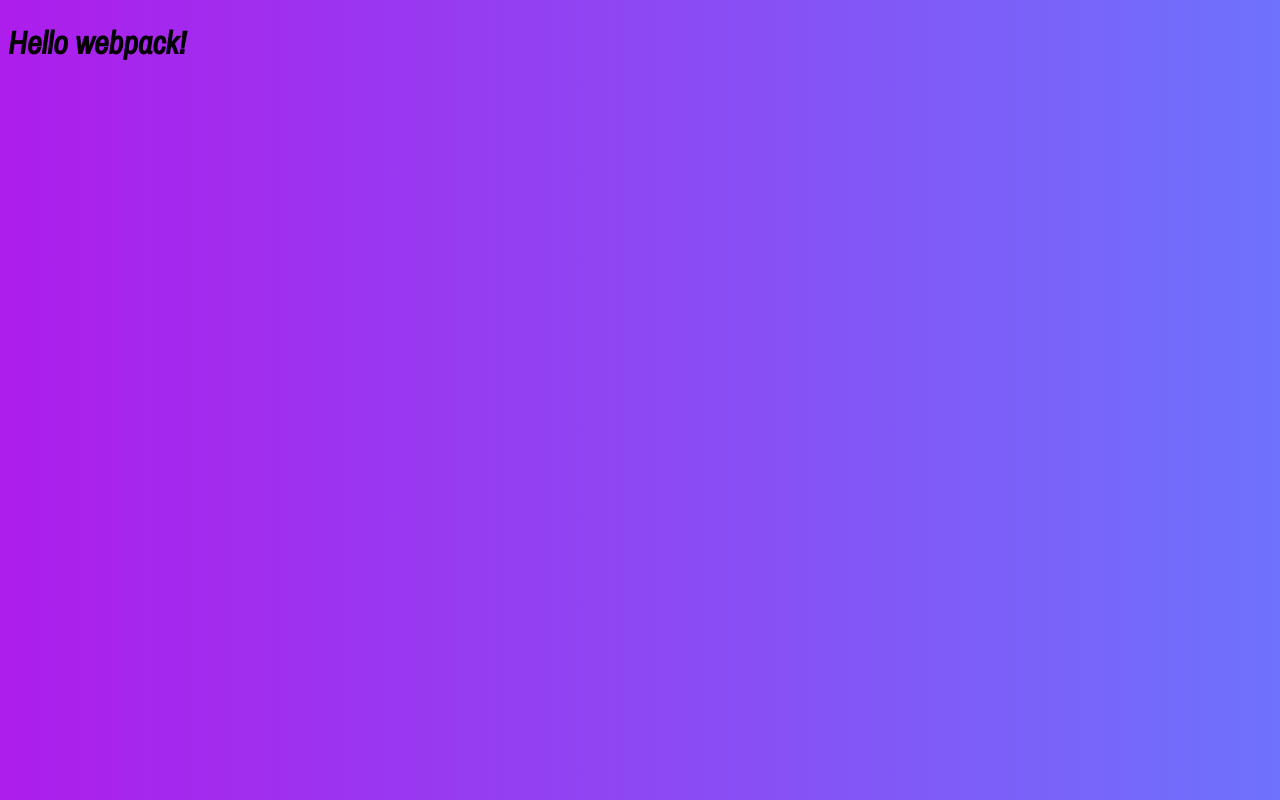
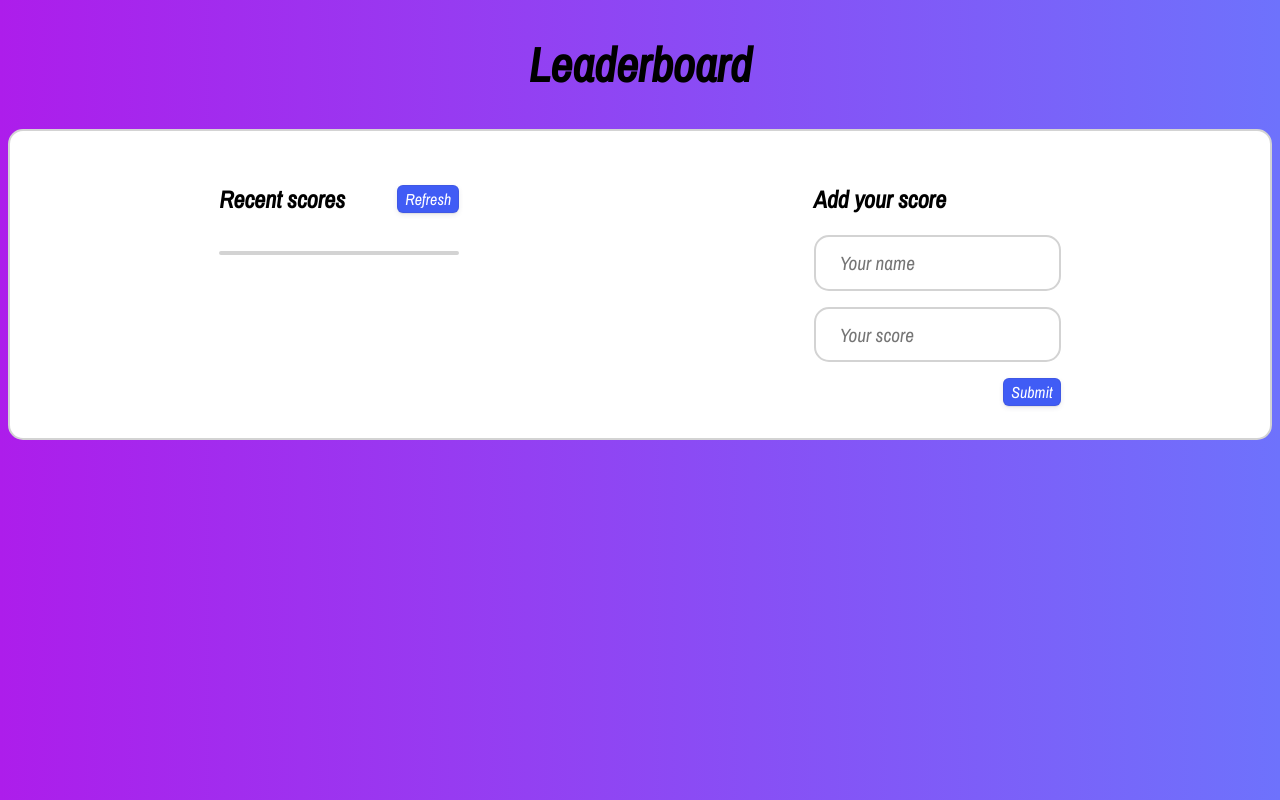
Before and after one commit to leehaney254/Leaderboard, a website built with webpack: page dist/index.html in a window 1280 px wide. Built offline with nearby package versions, Linux system fonts and the light colour scheme; no server answers.

```diff
--- a/dist/index.html
+++ b/dist/index.html
@@ -1 +1,38 @@
-<!doctype html><html lang="en"><head><meta charset="UTF-8"><meta name="viewport" content="width=device-width,initial-scale=1"><title>Wbpack Exercise</title><script defer="defer" src="main.js"></script></head><body><h1>Hello webpack!</h1></body></html>
+<!DOCTYPE html>
+<html lang="en">
+
+<head>
+  <meta charset="UTF-8">
+  <meta name="viewport" content="width=device-width, initial-scale=1.0">
+  <title>Leader Board</title>
+<script defer src="main.js"></script></head>
+
+<body>
+  <h1 id="heading">Leaderboard</h1>
+  <div id="flexs">
+    <aside id="scoreboard">
+      <div id="refresh">
+        <h2>Recent scores</h2>
+        <button type="button" id="refresh">Refresh</button>
+      </div>
+      <ul id="displayPlayers"></ul>
+    </aside>
+    <aside>
+      <h2>Add your score</h2>
+      <form>
+        <div class="forminput">
+          <input id="name" type="text" placeholder="Your name">
+        </div>
+        <div class="forminput">
+          <input id="scoreNum" type="number" placeholder="Your score">
+        </div>
+        <div>
+          <button type="submit">Submit</button>
+        </div>
+        <p id="warning" class="noDisplay">Kindly confirm no field is empty!</p>
+      </form>
+    </aside>
+  </div>
+</body>
+
+</html>
```
Also changed, not shown: dist/main.js (+223 -2 lines), package.json (+8 -5 lines), README.md, 1 other file.
